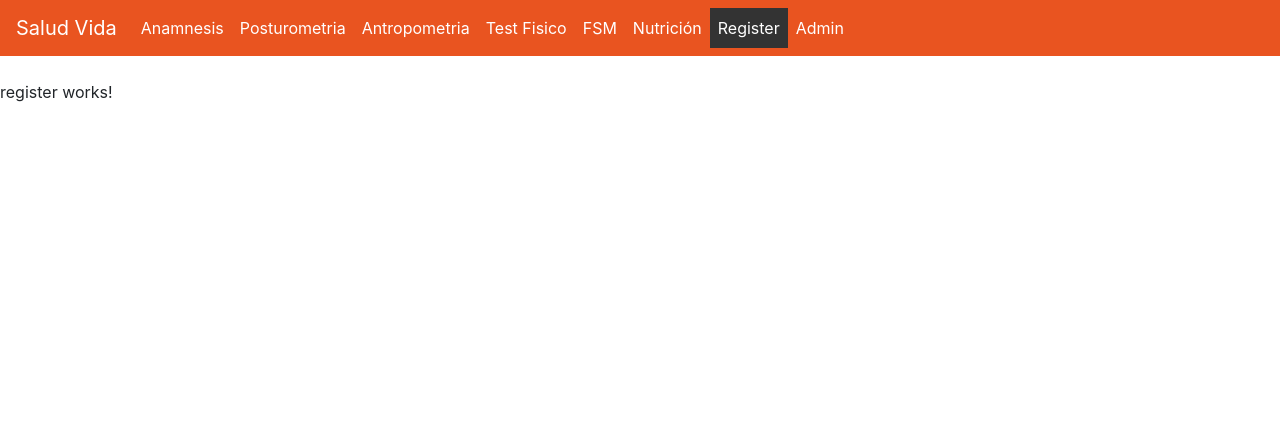
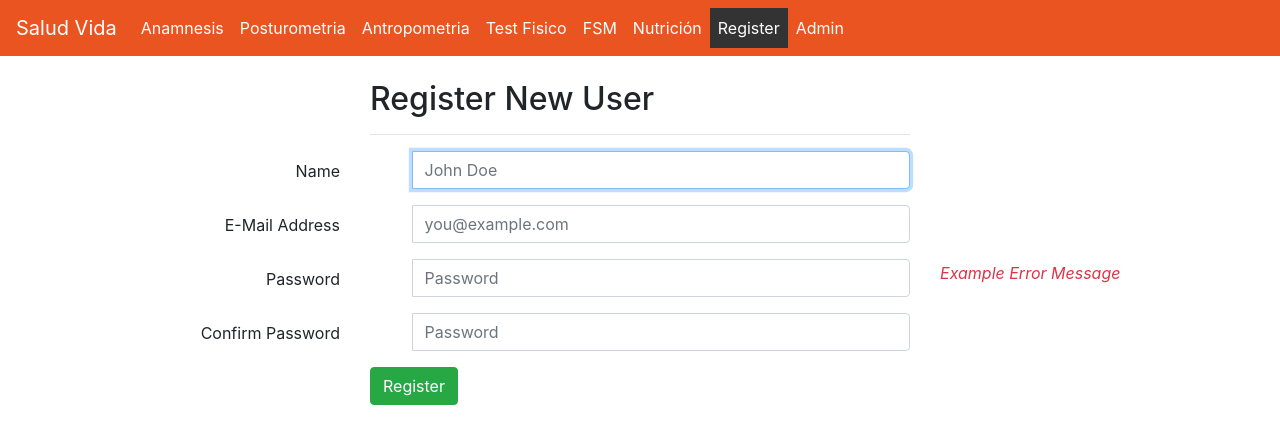
Before and after one commit to esbejarano/saludvida-ui, an Angular app: page /register in a window 1280 px wide. Shown: the top 444 px of the page. Built offline with nearby package versions, Linux system fonts and the light colour scheme.

Commit message:
se actualiza login, register y formulas de antropometria

```diff
--- a/src/app/components/antropometria/antropometria.component.html
+++ b/src/app/components/antropometria/antropometria.component.html
@@ -113,26 +113,17 @@
                 <h2 class="text-center"><b>PERÍMETROS</b></h2>
                 <div class="form-group row">
                     <div class="col-sm-4">
-                        <label for=""><b>Tricipital</b></label>
+                        <label for=""><b>Bicep</b></label>
                     </div>
                     <div class="col-sm-4">
-                        <label ><b>Izquierdo</b></label><br>
-                    </div>
-                    <div class="col-sm-4">
-                        <label ><b>Derecho</b></label><br>
+                        <input type="number" class="form-control" id="bicepRelajadoDer" name="bicepRelajadoDer" [(ngModel)]="antropometria.bicepRelajadoDer" (change)="calcularTodo()" /><br>
                     </div>
                 </div>
                 <div class="form-group row">
                     <div class="col-sm-4">
-                        <label for=""><b>Bicep</b></label><br><br>
                         <label for=""><b>Pantorrilla</b></label>
                     </div>
                     <div class="col-sm-4">
-                        <input type="number" class="form-control" id="bicepRelajadoIzq" name="bicepRelajadoIzq" [(ngModel)]="antropometria.bicepRelajadoIzq"  (change)="calcularTodo()"/><br>
-                        <input type="number" class="form-control" id="pantorrillaRelajadaIzq" name="pantorrillaRelajadaIzq" [(ngModel)]="antropometria.pantorrillaRelajadaIzq" (change)="calcularTodo()" /><br>
-                    </div>
-                    <div class="col-sm-4">
-                        <input type="number" class="form-control" id="bicepRelajadoDer" name="bicepRelajadoDer" [(ngModel)]="antropometria.bicepRelajadoDer" (change)="calcularTodo()" /><br>
                         <input type="number" class="form-control" id="pantorrillaRelajadaDer" name="pantorrillaRelajadaDer" [(ngModel)]="antropometria.pantorrillaRelajadaDer" (change)="calcularTodo()" /><br>
                     </div>
                 </div>
@@ -155,6 +146,11 @@
                     </div>
                 </div>
                 <div class="form-group row">
+                    <div class="col-sm-4">
+                        <label for="cadera"><b>Muñeca</b></label><br>
+                        <input type="number" class="form-control" id="perMuneca" name="perMuneca" [(ngModel)]="antropometria.perMuneca"
+                            (change)="calcularTodo() "/>
+                    </div>
                     <div class="col-sm-4">
                         <label for="brazoCorregido"><b>Brazo Corregido</b></label><br>
                         <input type="number" class="form-control" id="brazoCorregido" name="brazoCorregido" [(ngModel)]="antropometria.brazoCorregido"
--- a/src/app/components/login/login.component.css
+++ b/src/app/components/login/login.component.css
@@ -0,0 +1,39 @@
+#body {
+  display: -ms-flexbox;
+  display: flex;
+  -ms-flex-align: center;
+  align-items: center;
+  padding-top: 40px;
+  padding-bottom: 40px;
+  background-color: #f5f5f5;
+}
+
+.form-signin {
+  width: 100%;
+  max-width: 330px;
+  padding: 15px;
+  margin: auto;
+}
+.form-signin .checkbox {
+  font-weight: 400;
+}
+.form-signin .form-control {
+  position: relative;
+  box-sizing: border-box;
+  height: auto;
+  padding: 10px;
+  font-size: 16px;
+}
+.form-signin .form-control:focus {
+  z-index: 2;
+}
+.form-signin input[type="email"] {
+  margin-bottom: -1px;
+  border-bottom-right-radius: 0;
+  border-bottom-left-radius: 0;
+}
+.form-signin input[type="password"] {
+  margin-bottom: 10px;
+  border-top-left-radius: 0;
+  border-top-right-radius: 0;
+}
--- a/src/app/components/login/login.component.html
+++ b/src/app/components/login/login.component.html
@@ -1 +1,17 @@
-logincomponent
+<div class="text-center" id="body">
+    <form class="form-signin">
+        <img class="mb-4" src="../../assets/brand/bootstrap-solid.svg" alt="" width="72" height="72">
+        <h1 class="h3 mb-3 font-weight-normal">Please sign in</h1>
+        <label for="inputEmail" class="sr-only">Email address</label>
+        <input id="inputEmail" class="form-control" placeholder="Email address" required="" autofocus="" type="email">
+        <label for="inputPassword" class="sr-only">Password</label>
+        <input id="inputPassword" class="form-control" placeholder="Password" required="" type="password">
+        <div class="checkbox mb-3">
+            <label>
+                <input value="remember-me" type="checkbox"> Remember me
+            </label>
+        </div>
+        <button class="btn btn-lg btn-primary btn-block" type="submit">Sign in</button>
+        <p class="mt-5 mb-3 text-muted">© 2017-2018</p>
+    </form>
+</div>
--- a/src/app/components/register/register.component.css
+++ b/src/app/components/register/register.component.css
@@ -0,0 +1,6 @@
+@media(min-width: 768px) {
+    .field-label-responsive {
+        padding-top: .5rem;
+        text-align: right;
+    }
+}
--- a/src/app/components/register/register.component.html
+++ b/src/app/components/register/register.component.html
@@ -1,3 +1,96 @@
-<p>
-  register works!
-</p>
+<div class="container">
+    <form class="form-horizontal" role="form" method="POST" action="/register">
+        <div class="row">
+            <div class="col-md-3"></div>
+            <div class="col-md-6">
+                <h2>Register New User</h2>
+                <hr>
+            </div>
+        </div>
+        <div class="row">
+            <div class="col-md-3 field-label-responsive">
+                <label for="name">Name</label>
+            </div>
+            <div class="col-md-6">
+                <div class="form-group">
+                    <div class="input-group mb-2 mr-sm-2 mb-sm-0">
+                        <div class="input-group-addon" style="width: 2.6rem"><i class="fa fa-user"></i></div>
+                        <input type="text" name="name" class="form-control" id="name" placeholder="John Doe" required
+                            autofocus>
+                    </div>
+                </div>
+            </div>
+            <div class="col-md-3">
+                <div class="form-control-feedback">
+                    <span class="text-danger align-middle">
+                        <!-- Put name validation error messages here -->
+                    </span>
+                </div>
+            </div>
+        </div>
+        <div class="row">
+            <div class="col-md-3 field-label-responsive">
+                <label for="email">E-Mail Address</label>
+            </div>
+            <div class="col-md-6">
+                <div class="form-group">
+                    <div class="input-group mb-2 mr-sm-2 mb-sm-0">
+                        <div class="input-group-addon" style="width: 2.6rem"><i class="fa fa-at"></i></div>
+                        <input type="text" name="email" class="form-control" id="email" placeholder="you@example.com"
+                            required autofocus>
+                    </div>
+                </div>
+            </div>
+            <div class="col-md-3">
+                <div class="form-control-feedback">
+                    <span class="text-danger align-middle">
+                        <!-- Put e-mail validation error messages here -->
+                    </span>
+                </div>
+            </div>
+        </div>
+        <div class="row">
+            <div class="col-md-3 field-label-responsive">
+                <label for="password">Password</label>
+            </div>
+            <div class="col-md-6">
+                <div class="form-group has-danger">
+                    <div class="input-group mb-2 mr-sm-2 mb-sm-0">
+                        <div class="input-group-addon" style="width: 2.6rem"><i class="fa fa-key"></i></div>
+                        <input type="password" name="password" class="form-control" id="password" placeholder="Password"
+                            required>
+                    </div>
+                </div>
+            </div>
+            <div class="col-md-3">
+                <div class="form-control-feedback">
+                    <span class="text-danger align-middle">
+                        <i class="fa fa-close"> Example Error Message</i>
+                    </span>
+                </div>
+            </div>
+        </div>
+        <div class="row">
+            <div class="col-md-3 field-label-responsive">
+                <label for="password">Confirm Password</label>
+            </div>
+            <div class="col-md-6">
+                <div class="form-group">
+                    <div class="input-group mb-2 mr-sm-2 mb-sm-0">
+                        <div class="input-group-addon" style="width: 2.6rem">
+                            <i class="fa fa-repeat"></i>
+                        </div>
+                        <input type="password" name="password-confirmation" class="form-control" id="password-confirm"
+                            placeholder="Password" required>
+                    </div>
+                </div>
+            </div>
+        </div>
+        <div class="row">
+            <div class="col-md-3"></div>
+            <div class="col-md-6">
+                <button type="submit" class="btn btn-success"><i class="fa fa-user-plus"></i> Register</button>
+            </div>
+        </div>
+    </form>
+</div>
--- a/src/app/model/antropometria/Antropometria.ts
+++ b/src/app/model/antropometria/Antropometria.ts
@@ -43,10 +43,12 @@ export class Antropometria {
     public ectomorfia: number;
     public x: number;
     public y: number;
+    public perMuneca: number;
     public catalogacion: string;
 
     constructor() {
         this.nombre = '';
+        this.perMuneca = 0;
         this.edad = 0;
         this.genero = '1';
         this.tipo = '1';
@@ -165,7 +167,8 @@ export class Antropometria {
         this.pesoResidual = (this.genero === '1') ? (this.peso * (24.1 / 100)) : (this.peso * ( 20.9 / 100));
         this.pesoMagro = (this.peso - this.pesoGraso);
         const a = (( this.codo + this.brazoCorregido + this.rodilla + this.muneca ) / 4 );
-        this.pesoOseo = ((Math.pow(a, 2 )) * (this.estatura) * (0.92) * (0.001));
+        const valorOseo = (Math.pow( (this.estatura / 100), 2) * (this.muneca / 100) * (this.rodilla / 100) * 400);
+        this.pesoOseo = (3.02 * Math.pow( valorOseo, 0.712));
         this.pesoMuscular =  (this.peso - (this.pesoGraso + this.pesoOseo + this.pesoResidual));
     }
 
@@ -191,7 +194,7 @@ export class Antropometria {
     }
 
     public calcularEstructura() {
-        this.valorEstructura = (this.estatura / 5.2);
+        this.valorEstructura = (this.estatura / this.perMuneca);
         let valor;
 
         if (this.genero === '1') {
```
